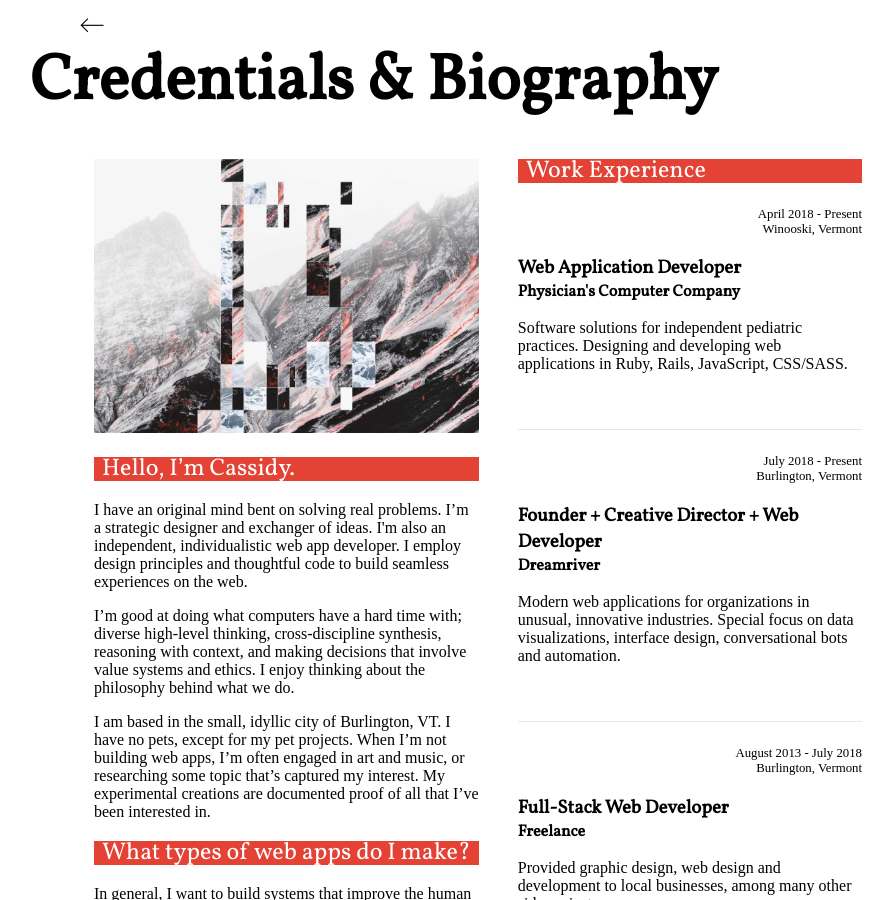
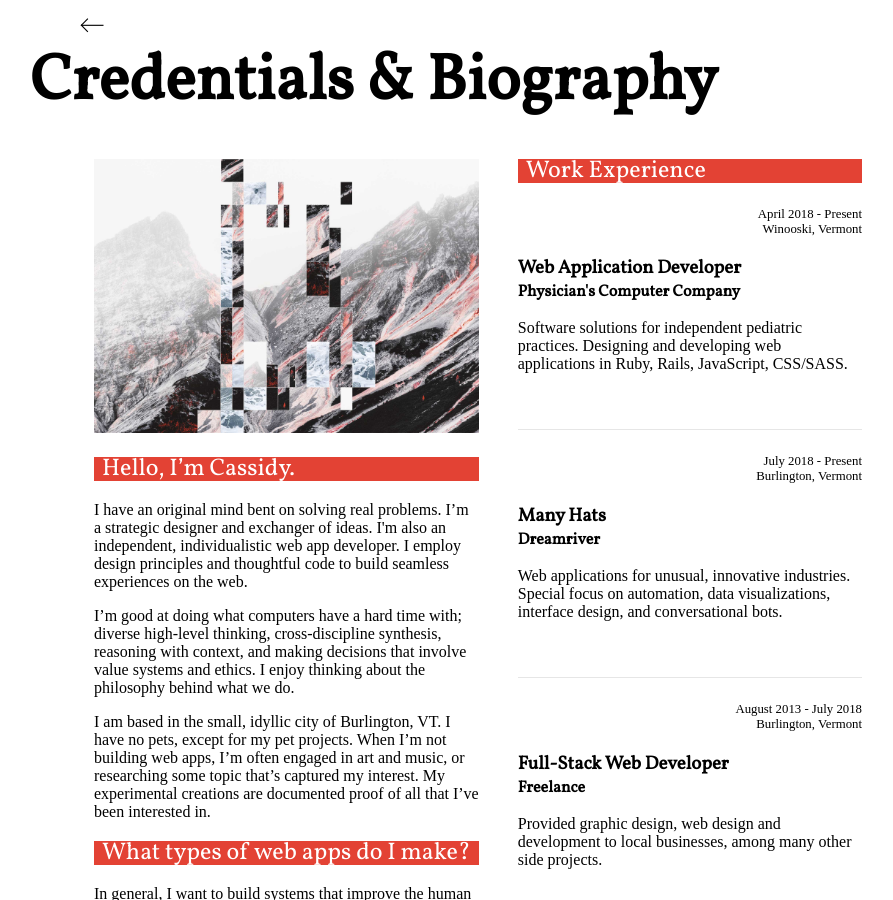
Before and after one commit to cssidy/personal-site, a Jekyll site: the page built from credentials.html, in a window 1280 px wide and 900 px high. Shown: the whole window, without its empty margins (162-1055 px from the left). Built offline with Jekyll 4.4.1, drawn with Linux system fonts in a browser that asks for light colours; some web fonts are replaced.

Commit message:
Update credentials.html

```diff
--- a/credentials.html
+++ b/credentials.html
@@ -66,10 +66,11 @@ layout: layout
               <article>
                   <span class="cred-date">July 2018 - Present</span>
                   <span class="cred-location">Burlington, Vermont</span>
-                  <h3>Founder + Creative Director + Web Developer</h3>
+                  <h3>Many Hats</h3>
                   <h4>Dreamriver</h4>
-                  <p>Modern web applications for organizations in unusual, innovative industries. Special focus on data visualizations, interface design,
-                      conversational bots and automation.</p>
+                  <p>Web applications for unusual, innovative industries.
+                    Special focus on automation, data visualizations, interface design, and
+                      conversational bots.</p>
               </article>
               <article>
                   <span class="cred-date">August 2013 - July 2018</span>
```
